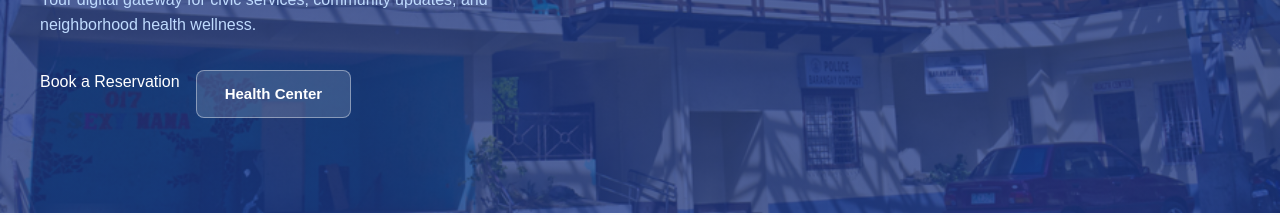
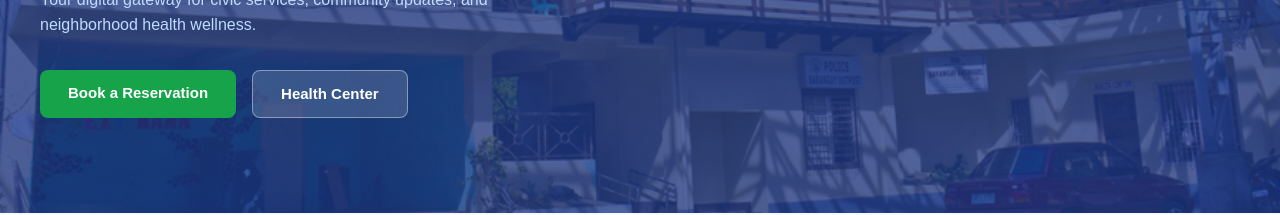
Before and after one commit to ezykel225/barangay-batinguel, a React (Create React App) app: page / in a window 1280 px wide. Shown: the part 356-571 px from the top of the page. Built offline with nearby package versions, Linux system fonts and the light colour scheme; no server answers; the database is empty.

Commit message:
updated home

```diff
--- a/src/pages/Home.jsx
+++ b/src/pages/Home.jsx
@@ -83,7 +83,7 @@ const Home = () => {
           <div className="hero-buttons">
             <Link
               to="/reservation"
-              className="hero-btngit add .-primary">
+              className="hero-btn-primary">
               Book a Reservation
             </Link>
             <Link
```
